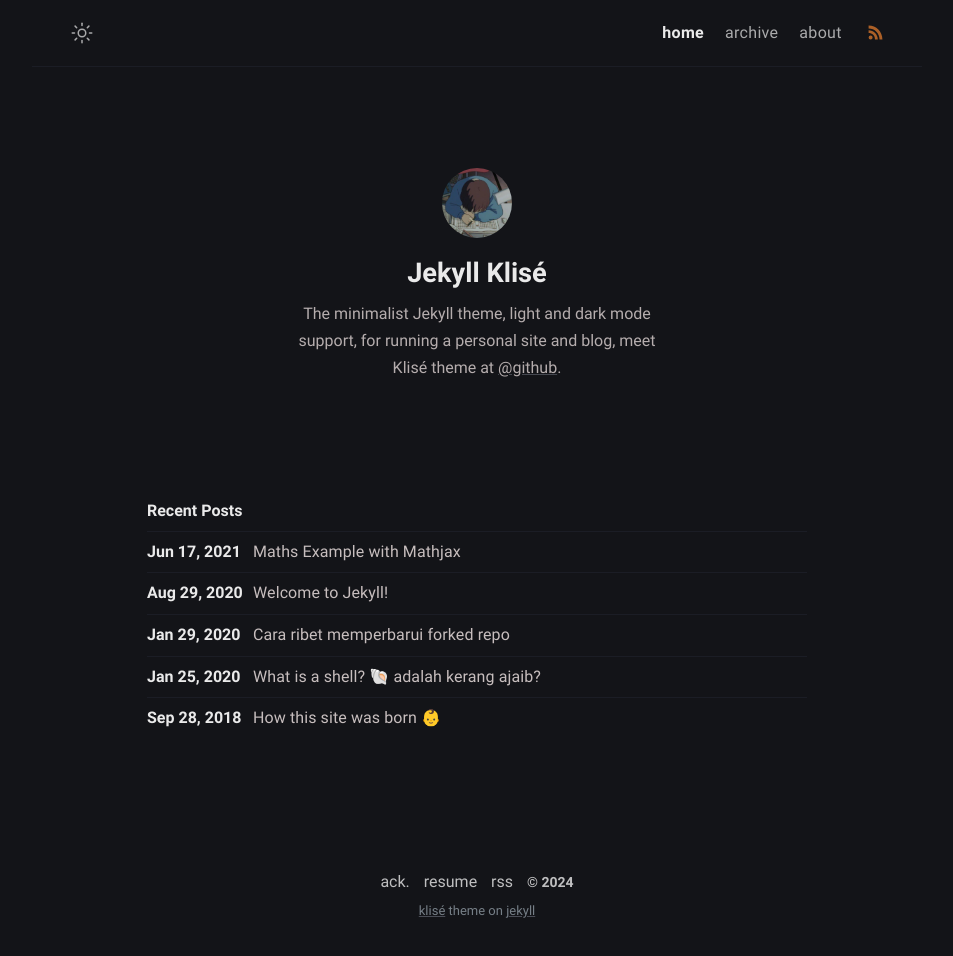
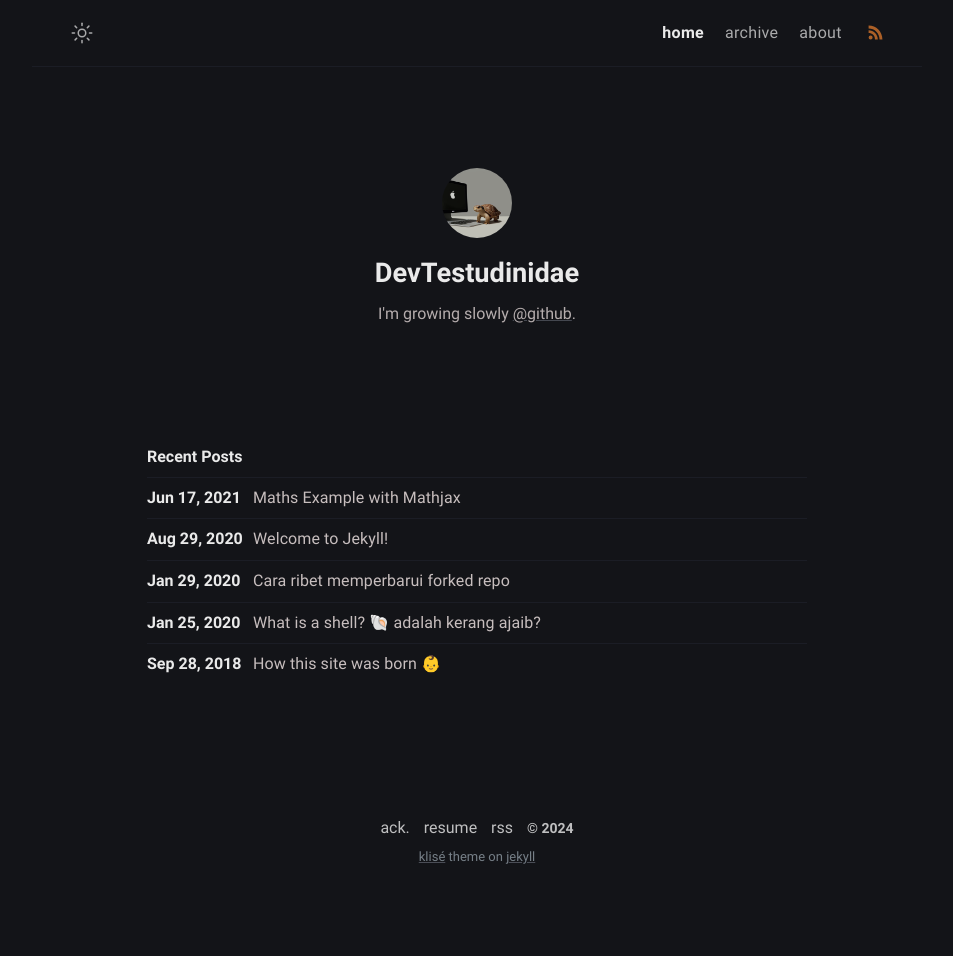
Before and after one commit to saramjh/saramjh.github.io, a Jekyll site: the page built from index.md, in a window 1280 px wide. Shown: the whole page, without its empty margins (163-1116 px from the left). Built offline with Jekyll 4.4.1, drawn with Linux system fonts in a browser that asks for light colours; after the commit the page ends 902 px from its top, so only the background shows below that.

Commit message:
_config.yml modified

```diff
--- a/_config.yml
+++ b/_config.yml
@@ -1,29 +1,27 @@
 # Site settings
-title: Klise Theme # site title
+title: DevTestudinidae # site title
 description: >- # site description
-  He's writing in Bahasa about web technology and experience as a journal
-  for documentation things that he learned, meet him <a href="https://github.com/piharpi" target="_blank" rel="noopener">@github</a>.
+  Blogging Experience in Development <a href="https://github.com/saramjh" target="_blank" rel="noopener">@github</a>.
 lang: en-US # default lang
-timezone: Asia/Jakarta # set your timezone
+timezone: Asia/Seoul # set your timezone
 image: assets/img/ogp.png # This image used for Open Graph more info https://ogp.me/
 repo: https://github.com/piharpi/jekyll-klise # site repo [optional]
 mode: dark # default theme "dark" | "light"
 
 # Profile settings
 author:
-  name: Jekyll Klisé # author name
+  name: DevTestudinidae # author name
   bio: >- # tell to the world
-    The minimalist Jekyll theme, light and dark mode support, for running a personal site and blog,
-    meet Klisé theme at <a href="https://github.com/piharpi/jekyll-klise" target="_blank" rel="noopener">@github</a>.
+    I'm growing slowly <a href="https://github.com/saramjh" target="_blank" rel="noopener">@github</a>.
   username: username # general username
-  github: github_username # github username
-  twitter: twitter_username # twitter username
-  facebook: facebook_username # facebook username
-  email: your-email@email.com # email adress
+  github: saramjh # github username
+  twitter: devtestudinidae # twitter username
+  facebook: devtestudinidae # facebook username
+  email: saramjh@email.com # email adress
   avatar: /assets/img/avatar.jpg # change with your own avatar
 
 # URL settings
-url: "https://klise.now.sh" #
+url: "https://saramjh.github.io/" #
 baseurl:
 permalink: /:title/
 google_analytics: # leave it blank if not wish
```
Also changed, not shown: assets/img/avatar.jpg, assets/img/ogp.png.
